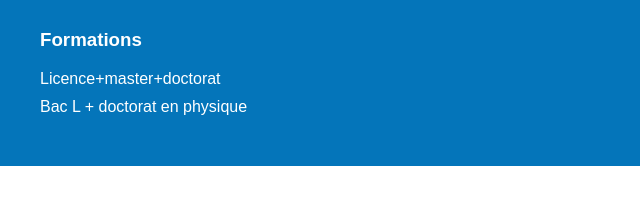
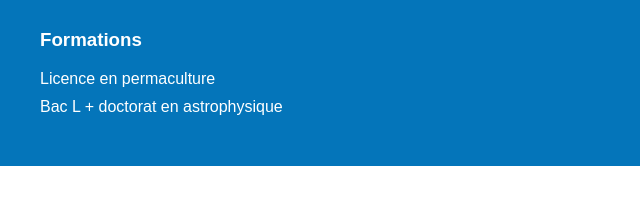
Before and after one commit to Nelyves/nelyves.github.io, a plain HTML site: page index.html in a window 1280 px wide. Shown: the part 984-1206 px from the top of the page, 0-640 px from the left. Drawn offline with Linux system fonts and the light colour scheme.

Commit message:
Update index.html

```diff
--- a/index.html
+++ b/index.html
@@ -57,11 +57,11 @@
             <ul>
               <li>
                 <aside>2018</aside>
-                Licence+master+doctorat
+                Licence en permaculture
               </li>
               <li>
                 <aside>2015</aside>
-                Bac L + doctorat en physique
+                Bac L + doctorat en astrophysique
               </li>
             </ul>
           </div>
```
